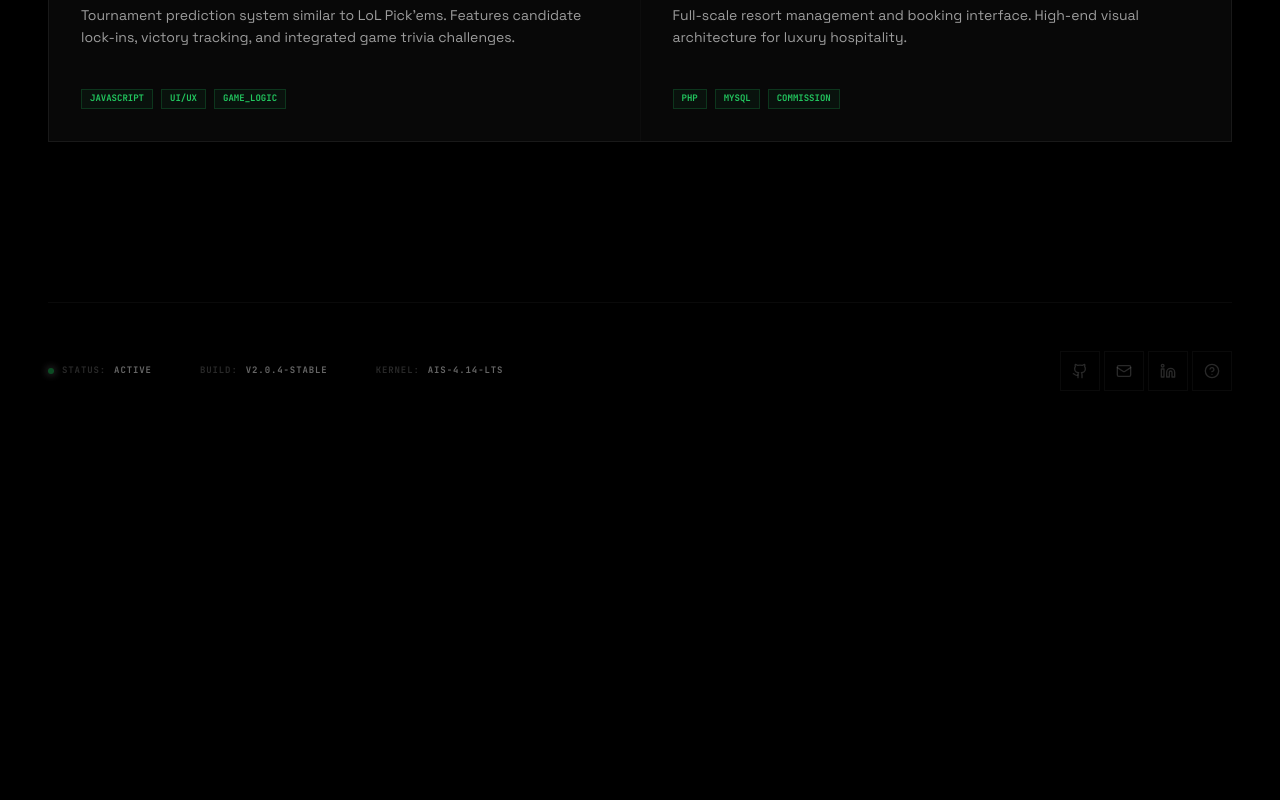
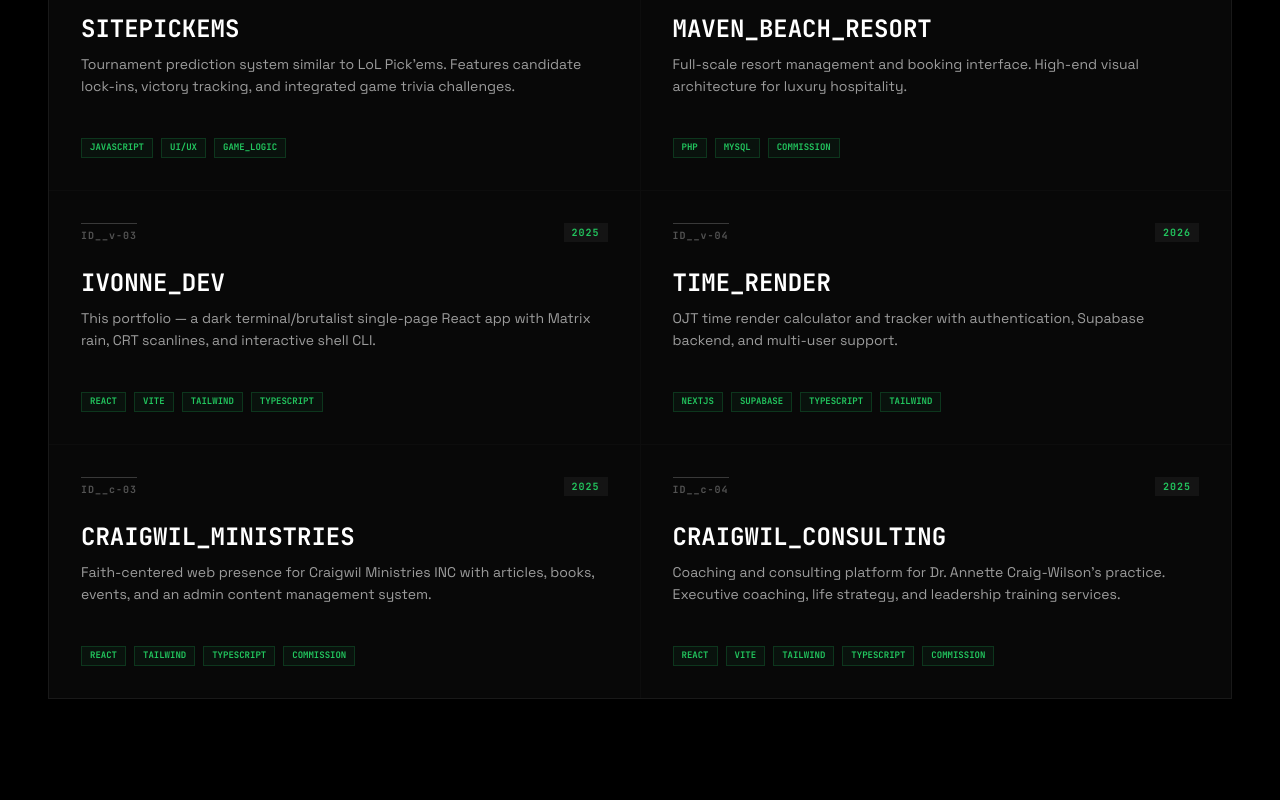
Before and after one commit to angelolandingin-dev/IvonneDev, a React (Vite) app: page / in a window 1280 px wide. Shown: the part 1740-2540 px from the top of the page. Before the commit the page ends 2179 px from the top, so only its background shows below. Built offline with nearby package versions, Linux system fonts and the light colour scheme.

Commit message:
Updated Portfolio

```diff
--- a/src/App.tsx
+++ b/src/App.tsx
@@ -38,13 +38,45 @@
     tags: ["PHP", "MYSQL", "COMMISSION"],
     year: "2025",
     link: "https://www.mavenbeachresort.com/"
+  },
+  {
+    id: "v-03",
+    title: "IVONNE_DEV",
+    description: "This portfolio — a dark terminal/brutalist single-page React app with Matrix rain, CRT scanlines, and interactive shell CLI.",
+    tags: ["REACT", "VITE", "TAILWIND", "TYPESCRIPT"],
+    year: "2025",
+    link: "https://ivonne.dev/"
+  },
+  {
+    id: "v-04",
+    title: "TIME_RENDER",
+    description: "OJT time render calculator and tracker with authentication, Supabase backend, and multi-user support.",
+    tags: ["NEXTJS", "SUPABASE", "TYPESCRIPT", "TAILWIND"],
+    year: "2026",
+    link: "https://angelolandingin.tech/"
+  },
+  {
+    id: "c-03",
+    title: "CRAIGWIL_MINISTRIES",
+    description: "Faith-centered web presence for Craigwil Ministries INC with articles, books, events, and an admin content management system.",
+    tags: ["REACT", "TAILWIND", "TYPESCRIPT", "COMMISSION"],
+    year: "2025",
+    link: "https://craigwil-ministries.vercel.app/"
+  },
+  {
+    id: "c-04",
+    title: "CRAIGWIL_CONSULTING",
+    description: "Coaching and consulting platform for Dr. Annette Craig-Wilson's practice. Executive coaching, life strategy, and leadership training services.",
+    tags: ["REACT", "VITE", "TAILWIND", "TYPESCRIPT", "COMMISSION"],
+    year: "2025",
+    link: "https://craig-wilson-consulting.vercel.app/"
   }
 ];
 
 const SKILLS: Skill[] = [
   {
     category: "WEB_ECOSYSTEM",
-    items: ["REACT", "TAILWIND_CSS", "FIREBASE", "JAVASCRIPT", "PHP"]
+    items: ["NEXTJS", "REACT", "TAILWIND_CSS", "SUPABASE", "FIREBASE", "JAVASCRIPT", "PHP"]
   },
   {
     category: "ENGINEERING_CORE",
```
